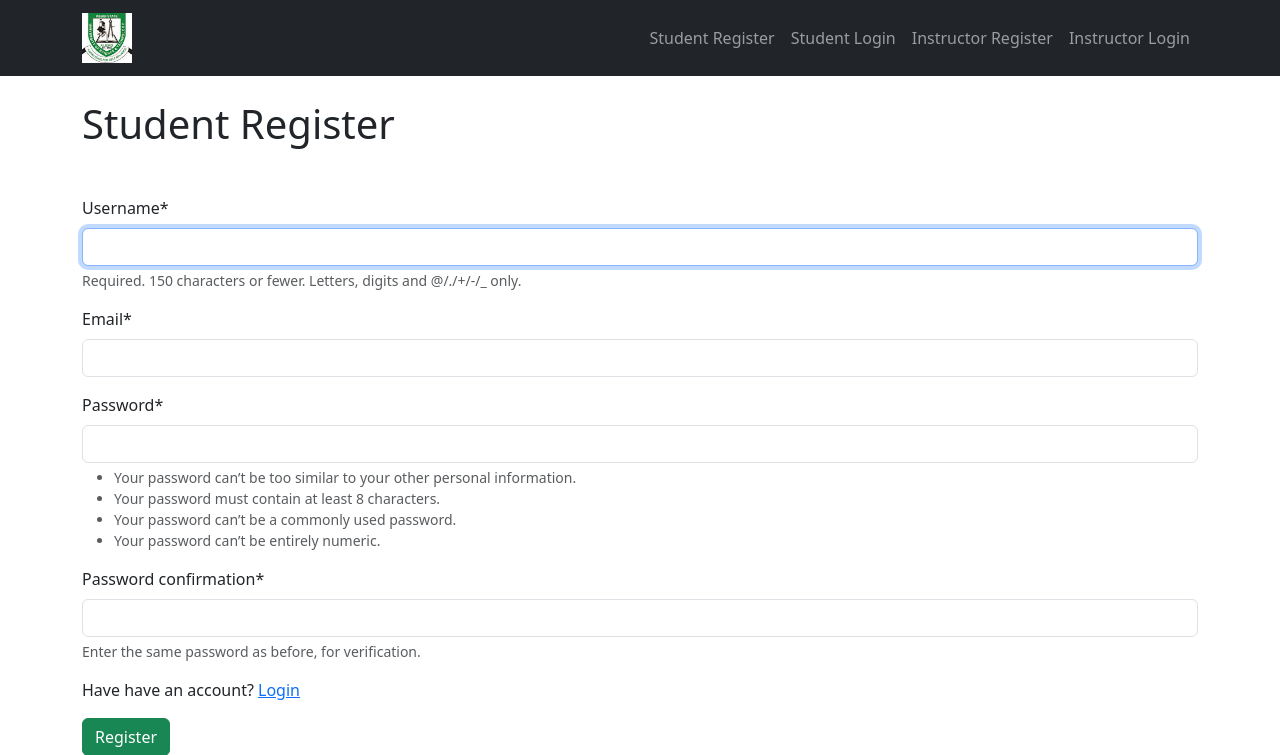
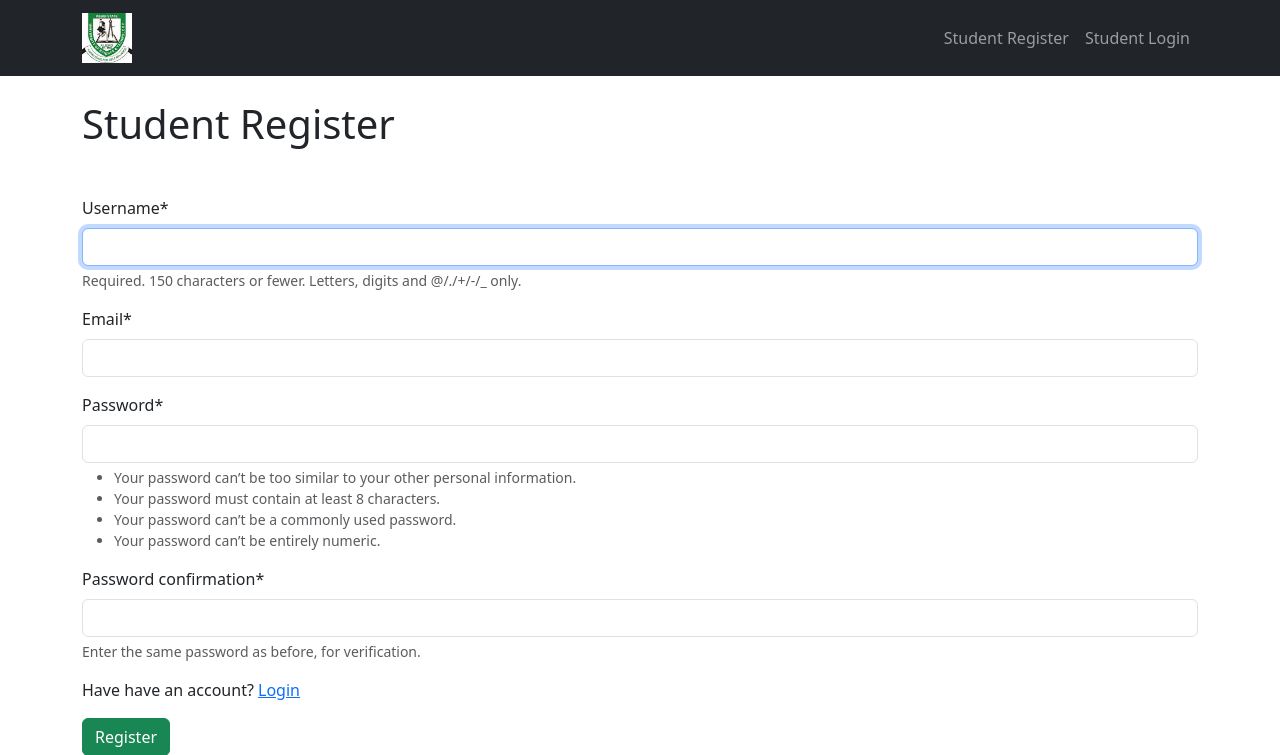
Before and after one commit to elbewhy/School, a Django app: page /student/register/ in a window 1280 px wide. Shown: the top 755 px of the page. Run offline with Django 4.2, Linux system fonts and the light colour scheme; some libraries are stand-ins or nearby versions.

Commit message:
only students registeration

```diff
--- a/school_management/courses/templates/courses/base.html
+++ b/school_management/courses/templates/courses/base.html
@@ -30,13 +30,6 @@
                     <li class="nav-item">
                         <a class="nav-link" href="/student/login/"> Student Login</a>
                     </li>
-                    <li class="nav-item">
-                        <a class="nav-link" href="/instructor/register/">Instructor Register</a>
-                    </li>
-                    <li class="nav-item">
-                        <a class="nav-link" href="/instructor/login/">Instructor Login</a>
-                    </li>
-                    <!-- Add more links as needed -->
                 </ul>
             </div>
         </div>
--- a/school_management/courses/templates/courses/instructor_dashboard.html
+++ /dev/null
@@ -1,6 +0,0 @@
-{% extends "courses/base.html" %}
-
-{% block content %}
-<h1>Welcome, {{ instructor_name }}</h1>
-<!-- Add your instructor dashboard content here -->
-{% endblock %}
--- a/school_management/courses/templates/courses/instructor_profile.html
+++ /dev/null
@@ -1,6 +0,0 @@
-{% extends "courses/base.html" %}
-
-{% block content %}
-<h1>Instructor Name</h1>
-<!-- Add your instructor profile content here -->
-{% endblock %}
--- a/school_management/courses/templates/courses/search_results.html
+++ /dev/null
@@ -1,6 +0,0 @@
-{% extends "base.html" %}
-
-{% block content %}
-<h1>Search Results</h1>
-<!-- Add your search results content here -->
-{% endblock %}
--- a/school_management/courses/urls.py
+++ b/school_management/courses/urls.py
@@ -1,6 +1,6 @@
 from django.urls import path
 from . import views
-from .views import student_registration, instructor_registration
+from .views import student_registration
 
 
 
@@ -18,11 +18,6 @@ urlpatterns = [
 
        path('instructors/', views.InstructorListView.as_view(), name='instructor-list'),
        path('instructors/<int:pk>/', views.InstructorDetailView.as_view(), name='instructor-detail'),
-
-       path('instructor/register/', instructor_registration, name='instructor_registration'),
-       path('instructor/login/', views.instructor_login, name='instructor_login'),
-       path('instructor/dashboard/', views.instructor_dashboard, name = 'instructor_dashboard'),
-
-        path('logout/', views.logout_view, name='logout'),
+       path('logout/', views.logout_view, name='logout'),
 
     ]
--- a/school_management/courses/views.py
+++ b/school_management/courses/views.py
@@ -1,40 +1,30 @@
 from django.views.generic import ListView, DetailView
 from django.views.generic import TemplateView
-from .forms import StudentRegistrationForm , InstructorRegistrationForm,StudentLoginForm,InstructorLoginForm
+from .forms import StudentRegistrationForm, StudentLoginForm
 from django.shortcuts import render, redirect
-from django.contrib.auth import login,logout,authenticate
+from django.contrib.auth import login, logout, authenticate
 from django.contrib.auth.decorators import login_required
-from .models import Student,Instructor,Course
+from .models import Student, Instructor, Course
+
 
 class HomeView(TemplateView):
     template_name = 'home.html'
+
 
 def student_registration(request):
     if request.method == 'POST':
         form = StudentRegistrationForm(request.POST)
         if form.is_valid():
-            user = form.save(commit=False)  # Save form data without committing to the database
-            user.save()  # Save the user object to create a User instance
-            student = Student(user=user)  # Create a Student instance linked to the User
-            student.save()  # Save the student object
-            login(request, user)  # Log in the newly registered user
+            user = form.save(commit=False)
+            user.save()
+            student = Student(user=user)
+            student.save()
+            login(request, user)
             return redirect('/')
     else:
         form = StudentRegistrationForm()
     return render(request, 'courses/student_registration.html', {'form': form})
-def instructor_registration(request):
-    if request.method == 'POST':
-        form = InstructorRegistrationForm(request.POST)
-        if form.is_valid():
-            user = form.save(commit=False)
-            user.save()
-            instructor = Instructor(user=user)
-            instructor.save()
-            login(request, user)
-            return redirect('/')
-    else:
-        form = InstructorRegistrationForm()
-    return render(request, 'courses/instructor_registration.html', {'form': form})
+
 
 def student_login(request):
     if request.method == 'POST':
@@ -47,15 +37,16 @@ def student_login(request):
                 login(request, user)
                 return redirect('/student/dashboard/')
             else:
-                # User authentication failed
                 form.add_error(None, 'Invalid username or password.')
     else:
         form = StudentLoginForm()
     return render(request, 'courses/student_login.html', {'form': form})
 
+
 def logout_view(request):
     logout(request)
     return redirect('/')
+
 
 @login_required
 def student_dashboard(request):
@@ -68,44 +59,24 @@ def student_dashboard(request):
     return render(request, 'courses/student_dashboard.html', context)
 
 
-def instructor_login(request):
-    if request.method == 'POST':
-        form = InstructorLoginForm(request.POST)
-        if form.is_valid():
-            username = form.cleaned_data['username']
-            password = form.cleaned_data['password']
-            user = authenticate(request, username=username, password=password)
-            if user is not None:
-                login(request, user)
-                return redirect('/instructor/dashboard')  # Replace 'instructor_profile' with the URL name of the instructor's profile page
-    else:
-        form = InstructorLoginForm()
-    return render(request, 'courses/instructor_login.html', {'form': form})
-
-@login_required
-def instructor_dashboard(request):
-    # Logic for student dashboard
-    return render(request, 'courses/instructor_dashboard.html')
-
-
-
-
-
 class CourseListView(ListView):
     model = Course
     template_name = 'courses/course_list.html'
     context_object_name = 'courses'
+
 
 class CourseDetailView(DetailView):
     model = Course
     template_name = 'courses/course_detail.html'
     context_object_name = 'course'
 
+
 class InstructorListView(ListView):
     model = Instructor
     template_name = 'courses/instructor_list.html'
     context_object_name = 'instructors'
 
+
 class InstructorDetailView(DetailView):
     model = Instructor
     template_name = 'courses/instructor_detail.html'
```
Also changed, not shown: school_management/courses/templates/courses/instructor_login.html (deleted, +0 -22 lines), school_management/courses/templates/courses/instructor_registration.html (deleted, +0 -23 lines), school_management/courses/templates/courses/student_profile.html (deleted, +0 -7 lines), school_management/db.sqlite3.
